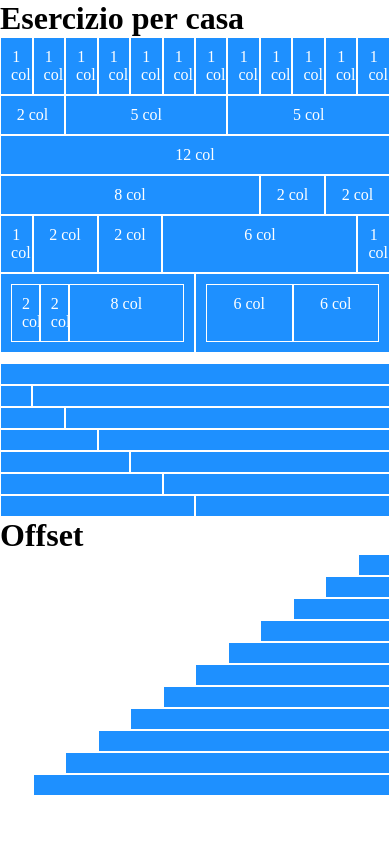
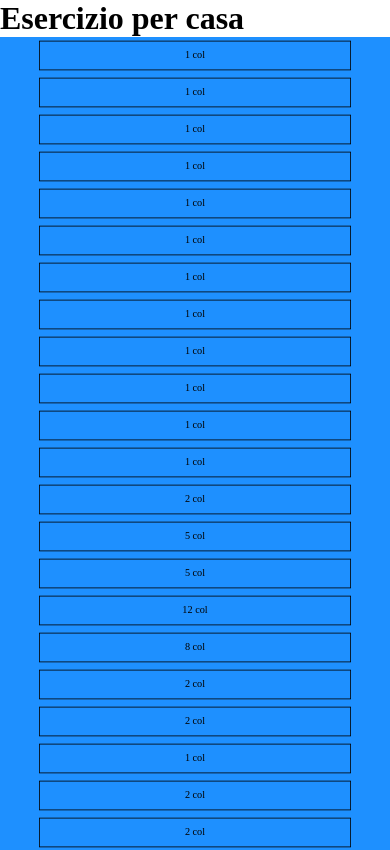
Before and after one commit to binohub/html-css-12bool, a plain HTML site: page index.html in a window 390 px wide. Shown: the top 850 px of the page. Drawn offline with Linux system fonts and the light colour scheme.

Commit message:
responsive MD finished

```diff
--- a/css/12BoolFlex.css
+++ b/css/12BoolFlex.css
@@ -144,68 +144,25 @@
 
 /* MD */
 
-@media all and (min-width: 768px) {
+@media all and (max-width: 768px) {
 
-   .col-md-1 {
-      flex-basis: calc((100% / 12) * 1);
-      max-width: calc((100% / 12) * 1);
+   [class*="col-md"]{
+      transition: 1s;
+      filter: invert(2);
+      transform: scale(0.8);
+      font-size: 0.8rem;
    }
 
-   .col-md-2 {
-      flex-basis: calc((100% / 12) * 2);
-      max-width: calc((100% / 12) * 2);
+   .row
+   {
+      flex-direction: column;
    }
-
-   .col-md-3 {
-      flex-basis: calc((100% / 12) * 3);
-      max-width: calc((100% / 12) * 3);
-   }
-
-   .col-md-4 {
-      flex-basis: calc((100% / 12) * 4);
-      max-width: calc((100% / 12) * 4);
-   }
-
-   .col-md-5 {
-      flex-basis: calc((100% / 12) * 5);
-      max-width: calc((100% / 12) * 5);
-   }
-
-   .col-md-6 {
-      flex-basis: calc((100% / 12) * 6);
-      max-width: calc((100% / 12) * 6);
-   }
-
-   .col-md-7 {
-      flex-basis: calc((100% / 12) * 7);
-      max-width: calc((100% / 12) * 7);
-   }
-
-   .col-md-8 {
-      flex-basis: calc((100% / 12) * 8);
-      max-width: calc((100% / 12) * 8);
-   }
-
-   .col-md-9 {
-      flex-basis: calc((100% / 12) * 9);
-      max-width: calc((100% / 12) * 9);
-   }
-
-   .col-md-10 {
-      flex-basis: calc((100% / 12) * 10);
-      max-width: calc((100% / 12) * 10);
-   }
-
-   .col-md-11 {
-      flex-basis: calc((100% / 12) * 11);
-      max-width: calc((100% / 12) * 11);
-   }
-
-   .col-md-12 {
+   .col-md{
       flex-basis: calc((100% / 12) * 12);
       max-width: calc((100% / 12) * 12);
    }
 
+   /* OFFSET */
    .col-md-offset-1 {
       margin-left: calc((100% / 12) * 1);
    }
--- a/css/style.css
+++ b/css/style.css
@@ -5,9 +5,11 @@ body{
    color: white;
    border: 1px solid white;
    padding: 10px;
+
+}
+
+
+.row{
    background-color: dodgerblue;
-}
-.row{
-   /* background-color: dodgerblue; */
    /* border: 1px solid white; */
 }
--- a/index.html
+++ b/index.html
@@ -15,89 +15,89 @@
 
         <h1>Esercizio per casa</h1>
         <div class="row center">
-            <div class="col-1">1 col</div>
-            <div class="col-1">1 col</div>
-            <div class="col-1">1 col</div>
-            <div class="col-1">1 col</div>
-            <div class="col-1">1 col</div>
-            <div class="col-1">1 col</div>
-            <div class="col-1">1 col</div>
-            <div class="col-1">1 col</div>
-            <div class="col-1">1 col</div>
-            <div class="col-1">1 col</div>
-            <div class="col-1">1 col</div>
-            <div class="col-1">1 col</div>
+            <div class="col-1 col-md">1 col</div>
+            <div class="col-1 col-md">1 col</div>
+            <div class="col-1 col-md">1 col</div>
+            <div class="col-1 col-md">1 col</div>
+            <div class="col-1 col-md">1 col</div>
+            <div class="col-1 col-md">1 col</div>
+            <div class="col-1 col-md">1 col</div>
+            <div class="col-1 col-md">1 col</div>
+            <div class="col-1 col-md">1 col</div>
+            <div class="col-1 col-md">1 col</div>
+            <div class="col-1 col-md">1 col</div>
+            <div class="col-1 col-md">1 col</div>
 
         </div>
 
         <div class="row center">
-            <div class="col-2">2 col</div>
-            <div class="col-5">5 col</div>
-            <div class="col-5">5 col</div>
+            <div class="col-2 col-md">2 col</div>
+            <div class="col-5 col-md">5 col</div>
+            <div class="col-5 col-md">5 col</div>
         </div>
         <div class="row center">
-            <div class="col-12">12 col</div>
+            <div class="col-12 col-md">12 col</div>
         </div>
 
         <div class="row center">
-            <div class="col-8">8 col</div>
-            <div class="col-2">2 col</div>
-            <div class="col-2">2 col</div>
+            <div class="col-8 col-md">8 col</div>
+            <div class="col-2 col-md">2 col</div>
+            <div class="col-2 col-md">2 col</div>
         </div>
 
         <div class="row center">
-            <div class="col-1">1 col</div>
-            <div class="col-2">2 col</div>
-            <div class="col-2">2 col</div>
-            <div class="col-6">6 col</div>
-            <div class="col-1">1 col</div>
+            <div class="col-1 col-md">1 col</div>
+            <div class="col-2 col-md">2 col</div>
+            <div class="col-2 col-md">2 col</div>
+            <div class="col-6 col-md">6 col</div>
+            <div class="col-1 col-md">1 col</div>
         </div>
 
         <div class="row center mb-1">
-            <div class="row col-6">
-                <div class="col-2 bg-active">2 col</div>
-                <div class="col-2 bg-unactive">2 col</div>
-                <div class="col-8 bg-active">8 col</div>
+            <div class="row col-6 col-md">
+                <div class="col-2 col-md bg-active">2 col</div>
+                <div class="col-2 col-md bg-unactive">2 col</div>
+                <div class="col-8 col-md bg-active">8 col</div>
             </div>
 
-            <div class="row col-6">
-                <div class="col-6 bg-active">6 col</div>
-                <div class="col-6 bg-unactive">6 col</div>
+            <div class="row col-6 col-md col-md">
+                <div class="col-6 col-md bg-active">6 col</div>
+                <div class="col-6 col-md bg-unactive">6 col</div>
             </div>
         </div>
 
         <div class="row center">
-            <div class="col-12"></div>
+            <div class="col-12 col-md"></div>
         </div>
 
         <div class="row center">
-            <div class="col-1"></div>
-            <div class="col-11"></div>
+            <div class="col-1 col-md"></div>
+            <div class="col-11 col-md"></div>
         </div>
 
         <div class="row center">
-            <div class="col-2"></div>
-            <div class="col-10"></div>
+            <div class="col-2 col-md"></div>
+            <div class="col-10 col-md"></div>
         </div>
 
         <div class="row center">
-            <div class="col-3"></div>
-            <div class="col-9"></div>
+            <div class="col-3 col-md"></div>
+            <div class="col-9 col-md"></div>
         </div>
 
         <div class="row center">
-            <div class="col-4"></div>
-            <div class="col-8"></div>
+            <div class="col-4 col-md"></div>
+            <div class="col-8 col-md"></div>
         </div>
 
         <div class="row center">
-            <div class="col-5"></div>
-            <div class="col-7"></div>
+            <div class="col-5 col-md"></div>
+            <div class="col-7 col-md"></div>
         </div>
 
         <div class="row center">
-            <div class="col-6"></div>
-            <div class="col-6"></div>
+            <div class="col-6 col-md"></div>
+            <div class="col-6 col-md"></div>
         </div>
 
     </div>
@@ -105,57 +105,57 @@
     <div class="container-fluid">
         <h1>Offset</h1>
 
-        <div class="row end">
-            <div class="col-offset-11 col-1"></div>
+        <div class="row end ">
+            <div class="col-offset-11 col-1 col-md"></div>
         </div>
 
 
         <div class="row end">
-            <div class="col-offset-10 col-2"></div>
+            <div class="col-offset-10 col-2 col-md"></div>
         </div>
 
 
         <div class="row end">
-            <div class="col-offset-9 col-3"></div>
+            <div class="col-offset-9 col-3 col-md"></div>
         </div>
 
 
         <div class="row end">
-            <div class="col-offset-8 col-4"></div>
+            <div class="col-offset-8 col-4 col-md"></div>
         </div>
 
 
         <div class="row end">
-            <div class="col-offset-7 col-5"></div>
+            <div class="col-offset-7 col-5 col-md"></div>
         </div>
 
 
         <div class="row end">
-            <div class="col-offset-6 col-6"></div>
+            <div class="col-offset-6 col-6 col-md"></div>
         </div>
 
 
         <div class="row end">
-            <div class="col-offset-5 col-7"></div>
+            <div class="col-offset-5 col-7 col-md"></div>
         </div>
 
 
         <div class="row end">
-            <div class="col-offset-4 col-8"></div>
+            <div class="col-offset-4 col-8 col-md"></div>
         </div>
 
 
         <div class="row end">
-            <div class="col-offset-3 col-9"></div>
+            <div class="col-offset-3 col-9 col-md"></div>
         </div>
 
 
         <div class="row end">
-            <div class="col-offset-2 col-10"></div>
+            <div class="col-offset-2 col-10 col-md"></div>
         </div>
 
         <div class="row end">
-            <div class="col-offset-1 col-11"></div>
+            <div class="col-offset-1 col-11 col-md"></div>
         </div>
 
 
```
